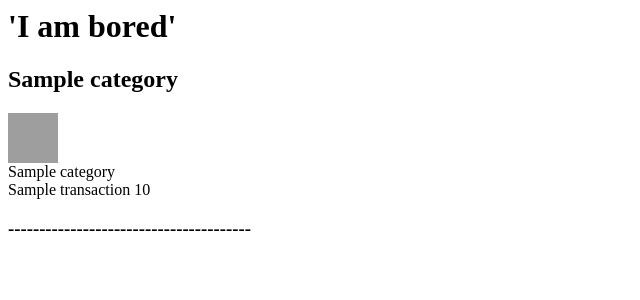
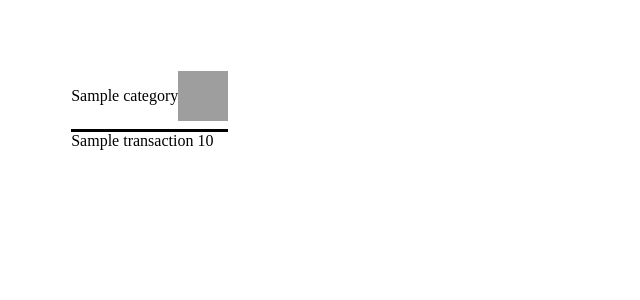
Before and after one commit to shrey-rajvanshi/Finance-Manager, a Flask app: page /bored in a window 1280 px wide. Shown: the top 300 px of the page, without its empty margins (0-640 px from the left). Run offline with Flask 2, Linux system fonts and the light colour scheme; tables that the repository leaves empty hold one stand-in row (values such as "Sample post"); grey boxes are pictures that could not be loaded.

Commit message:
beautification

```diff
--- a/fmapp/templates/bored.html
+++ b/fmapp/templates/bored.html
@@ -1,15 +1,31 @@
 <html>
+<style>
+.container {
+display: flex;
+flex-direction: row;
+}
+.category {
+padding:5%;
+margin-right:1%;
+}
+.title{
+display:flex;
+padding-bottom: 5%;
+border-bottom: solid;
+align-items:center;
+}
+</style>
 <body>
-<h1>'I am bored'</h1>
-
-	{% for i in categories %}
-		<h2> {{i.name}} </h2>  <img src = static/images/{{ i.name | replace(' ','-') }}.png height="50px" width="50px"></img> <br/>
-		{{i.name}} <br/>
-		{% for t in i.transactions %}
-			{{t.name}} {{t.amount}} <br/>
-		{% endfor %}
-	<h3>---------------------------------------</h3>
-	{% endfor %}
-
+<div class = "container">
+        {% for i in categories %}
+                <div class = "category">
+                        <div class = "title"> {{i.name}}
+                        <img src = static/images/{{ i.name | replace(' ','-') }}.png height="50px" width="50px"></img> <br/> </div>
+                        {% for t in i.transactions %}
+                                {{t.name}} {{t.amount}} <br/>
+                        {% endfor %}
+                </div>
+        {% endfor %}
+</div>
 </body>
 </html>
```
